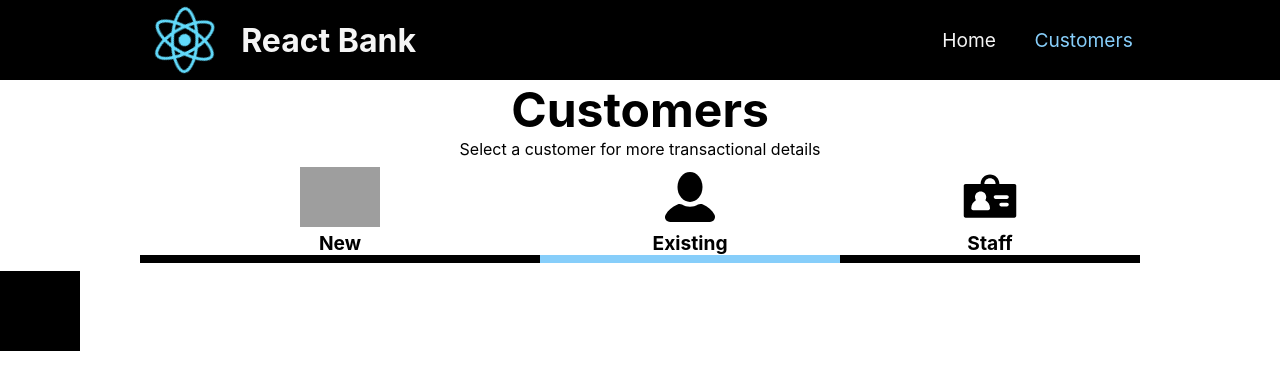
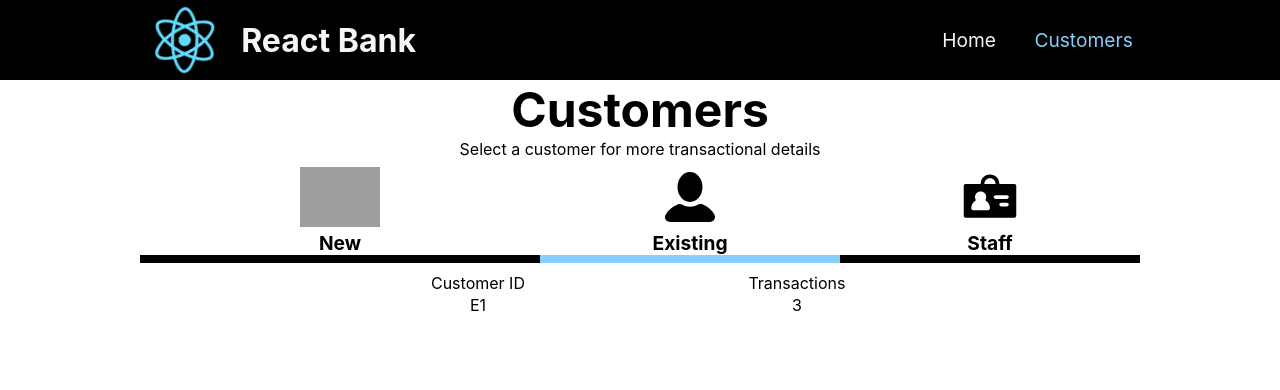
Before and after one commit to minhmmai/tinker-tailor-soldier, a React (Create React App) app: page /customers in a window 1280 px wide. Both pictures are taken after a click on the element "Existing". Shown: the top 390 px of the page. Built offline with nearby package versions, Linux system fonts and the light colour scheme; grey boxes are pictures that could not be loaded.

Commit message:
display individual customer

```diff
--- a/src/App.tsx
+++ b/src/App.tsx
@@ -6,7 +6,6 @@ import NavigationBar from './components/NavigationBar';
 import Home from './views/Home';
 import Customers from './views/Customers';
 import Spinner from './components/UI/Spinner';
-import CustomerTable from './components/Customer/CustomerTable';
 
 function App() {
   let routes = (
--- a/src/components/Customer/CustomerCards.tsx
+++ b/src/components/Customer/Categories.tsx
@@ -2,7 +2,7 @@ import React from 'react';
 import styled from 'styled-components';
 
 import { CustomerType } from './CustomerType';
-import CustomerCard from './CustomerCard';
+import CustomerCard from './Category';
 
 const StyledCustomerCards = styled.div`
     display: flex;
--- a/src/components/Customer/CustomerCard.tsx
+++ b/src/components/Customer/Category.tsx
@@ -9,9 +9,7 @@ import bellIcon from '../../assets/icons/bell.svg';
 import customerIcon from '../../assets/icons/customer.svg';
 import staffIcon from '../../assets/icons/staff.svg';
 import { Dispatch } from 'redux';
-import { useDispatch, useSelector } from 'react-redux';
-import { CustomerState } from '../../store/type';
-import { ICustomer } from '../../interfaces/ICustomer';
+import { useDispatch } from 'react-redux';
 
 interface IProps {
     type: CustomerType,
@@ -57,13 +55,6 @@ const StyledCustomerCard = styled.div`
 `;
 
 const CustomerCard = ({ type, link, exact }: IProps) => {
-    const customers: ICustomer[] = useSelector(
-        (state: CustomerState) => state.customers
-    )
-
-    const customerType: CustomerType = useSelector(
-        (state: CustomerState) => state.customerType
-    )
 
     const dispatch: Dispatch<any> = useDispatch();
 
@@ -83,7 +74,7 @@ const CustomerCard = ({ type, link, exact }: IProps) => {
     const changeCustomerType: any = (event: MouseEvent) => {
         event?.preventDefault();
         dispatch(actions.setCustomerType(type))
-        dispatch(actions.filterCustomers(customers, customerType))
+        dispatch(actions.filterCustomerByType())
     }
 
     return (
--- a/src/components/Customer/CustomerTable.tsx
+++ b/src/components/Customer/CustomerTable.tsx
@@ -1,29 +1,76 @@
-import React, { useEffect } from 'react'
-import { useDispatch, useSelector } from 'react-redux';
-import { Dispatch } from 'redux';
+import React from 'react'
+import { connect, useSelector } from 'react-redux';
 import styled from 'styled-components';
 
-import * as actions from '../../store/actionCreators';
 import { ICustomer } from '../../interfaces/ICustomer';
 import { CustomerState } from '../../store/type';
+import Spinner from '../UI/Spinner';
 import { CustomerType } from './CustomerType';
 
+interface IProps {
+    filteredCustomers: ICustomer[]
+}
+
 const StyledCustomerTable = styled.div`
-    height: 5em;
-    width: 5em;
-    background-color: black;
+    table {
+        width: 50vw;
+        tbody {
+            tr {
+            :hover {
+                background-color: gray;
+            }
+        }
+        }
+
+    }
 `;
 
-const CustomerTable = () => {
-    const filteredCustomers: ICustomer[] = useSelector(
-        (state: CustomerState) => state.filteredCustomers
-    );
+const CustomerTable = ({ filteredCustomers }: IProps) => {
+
+    const customerType: CustomerType = useSelector(
+        (state: CustomerState) => state.customerType
+    )
+
+    let table;
+
+    if (customerType === CustomerType.None) {
+        table = <p>Select a category to see customers</p>
+    } else {
+        table = (
+            <table>
+                <thead>
+                    <tr>
+                        <td>Customer ID</td>
+                        <td>Transactions</td>
+                    </tr>
+                </thead>
+                <tbody>
+                    {
+                        filteredCustomers.map((customer: ICustomer, index: number) => {
+                            return (
+                                <tr key={index}>
+                                    <td>{customer.customerID}</td>
+                                    <td>{customer.purchases.length}</td>
+                                </tr>
+                            )
+                        })
+                    }
+                </tbody>
+            </table>
+        )
+    }
 
     return (
         <StyledCustomerTable>
-            {filteredCustomers.toString()}
+            {table}
         </StyledCustomerTable>
     )
 };
 
-export default CustomerTable;
+const mapStateToProps = (state: CustomerState) => {
+    return {
+        filteredCustomers: state.filteredCustomers
+    }
+}
+
+export default connect(mapStateToProps)(CustomerTable);
--- a/src/store/actionCreators.ts
+++ b/src/store/actionCreators.ts
@@ -1,6 +1,6 @@
 import * as actionTypes from "./actionTypes"
 import { ITransaction } from '../interfaces/ITransaction';
-import { filterCustomerByType, initCustomers } from '../utils/utils';
+import { initCustomers } from '../utils/utils';
 import { ICustomer } from '../interfaces/ICustomer';
 import { CustomerAction, DispatchType } from "./type";
 import { CustomerType } from "../components/Customer/CustomerType";
@@ -21,14 +21,6 @@ export const setCustomerType = (type: CustomerType) => {
     return action
 }
 
-export const updateFilteredCustomers = (customers: ICustomer[]) => {
-    const action: CustomerAction = {
-        type: actionTypes.FILTER_CUSTOMER_BY_TYPE,
-        filteredCustomers: customers
-    };
-    return action
-}
-
 export const fetchAllCustomers = (transactionsData: ITransaction[]) => {
     return (dispatch: DispatchType) => {
         setTimeout(() => {
@@ -38,9 +30,9 @@ export const fetchAllCustomers = (transactionsData: ITransaction[]) => {
     }
 }
 
-export const filterCustomers = (customers: ICustomer[], type: CustomerType) => {
-    return (dispatch: DispatchType) => {
-        const newCustomers: ICustomer[] = filterCustomerByType(customers, type);
-        dispatch(updateFilteredCustomers(newCustomers));
-    }
+export const filterCustomerByType = () => {
+    const action: CustomerAction = {
+        type: actionTypes.FILTER_CUSTOMER_BY_TYPE
+    };
+    return action
 }
--- a/src/store/reducer.ts
+++ b/src/store/reducer.ts
@@ -1,5 +1,5 @@
 import { CustomerType } from "../components/Customer/CustomerType"
-import { ICustomer } from "../interfaces/ICustomer"
+import { filterCustomerByType } from "../utils/utils";
 import * as actionTypes from "./actionTypes"
 import { CustomerAction, CustomerState } from './type';
 
@@ -15,10 +15,9 @@ const reducer = (
 ): CustomerState => {
   switch (action.type) {
     case actionTypes.UPDATE_CUSTOMERS:
-      const newCustomers: ICustomer[] = action.customers!
       return {
         ...state,
-        customers: state.customers.concat(newCustomers)
+        customers: action.customers!
       }
 
     case actionTypes.SET_CUSTOMER_TYPE:
@@ -27,11 +26,11 @@ const reducer = (
         customerType: action.customerType!
       }
 
-      case actionTypes.FILTER_CUSTOMER_BY_TYPE:
-        return {
-          ...state,
-          filteredCustomers: action.filteredCustomers!
-        }
+    case actionTypes.FILTER_CUSTOMER_BY_TYPE:
+      return {
+        ...state,
+        filteredCustomers: filterCustomerByType(state.customers, state.customerType)
+      }
 
     default:
       return state;
--- a/src/utils/utils.ts
+++ b/src/utils/utils.ts
@@ -37,20 +37,21 @@ export const initCustomers = (transactions: ITransaction[]) => {
 };
 
 export const filterCustomerByType = (customers: ICustomer[], customerType: CustomerType) => {
-    let startingLetter: string = "N";
-    let filteredCustomers: ICustomer[] = [];
+    let filteredCustomers: ICustomer[] = []
 
-    if (customerType === CustomerType.Existing) {
-        startingLetter = "E"
-    } else if (customerType === CustomerType.Staff) {
-        startingLetter = "S"
-    }else {
-        return [];
+    if (customerType !== CustomerType.None) {
+        let firstChar = "";
+
+        if (customerType === CustomerType.New) {
+            firstChar = "N"
+        } else if (customerType === CustomerType.Existing) {
+            firstChar = "E"
+        } else if (customerType === CustomerType.Staff) {
+            firstChar = "S"
+        }
+
+        filteredCustomers = customers.filter((customer: ICustomer) => customer.customerID.toUpperCase().charAt(0) === firstChar)
     }
-
-    filteredCustomers = customers.filter((customer: ICustomer) => {
-        customer.customerID.toUpperCase().startsWith(startingLetter);
-    });
 
     return filteredCustomers;
 }
--- a/src/views/Customers.tsx
+++ b/src/views/Customers.tsx
@@ -1,13 +1,17 @@
-import React, { Dispatch, Suspense, useEffect, useState } from 'react';
+import React, { Dispatch, useEffect } from 'react';
 import styled from 'styled-components';
 import * as actions from '../store/actionCreators';
 import transactions from '../data/tinker_tailor_soldier.json';
 import { Heading2 } from '../assets/mixins';
-import CustomerCards from '../components/Customer/CustomerCards';
+import CustomerCards from '../components/Customer/Categories';
 import CustomerTable from '../components/Customer/CustomerTable';
 import { useDispatch } from 'react-redux';
 
 const StyledCustomers = styled.div`
+    display: flex;
+    flex-direction: column;
+    align-items: center;
+    justify-content: center;
     h2{
         ${Heading2}
     }
```
